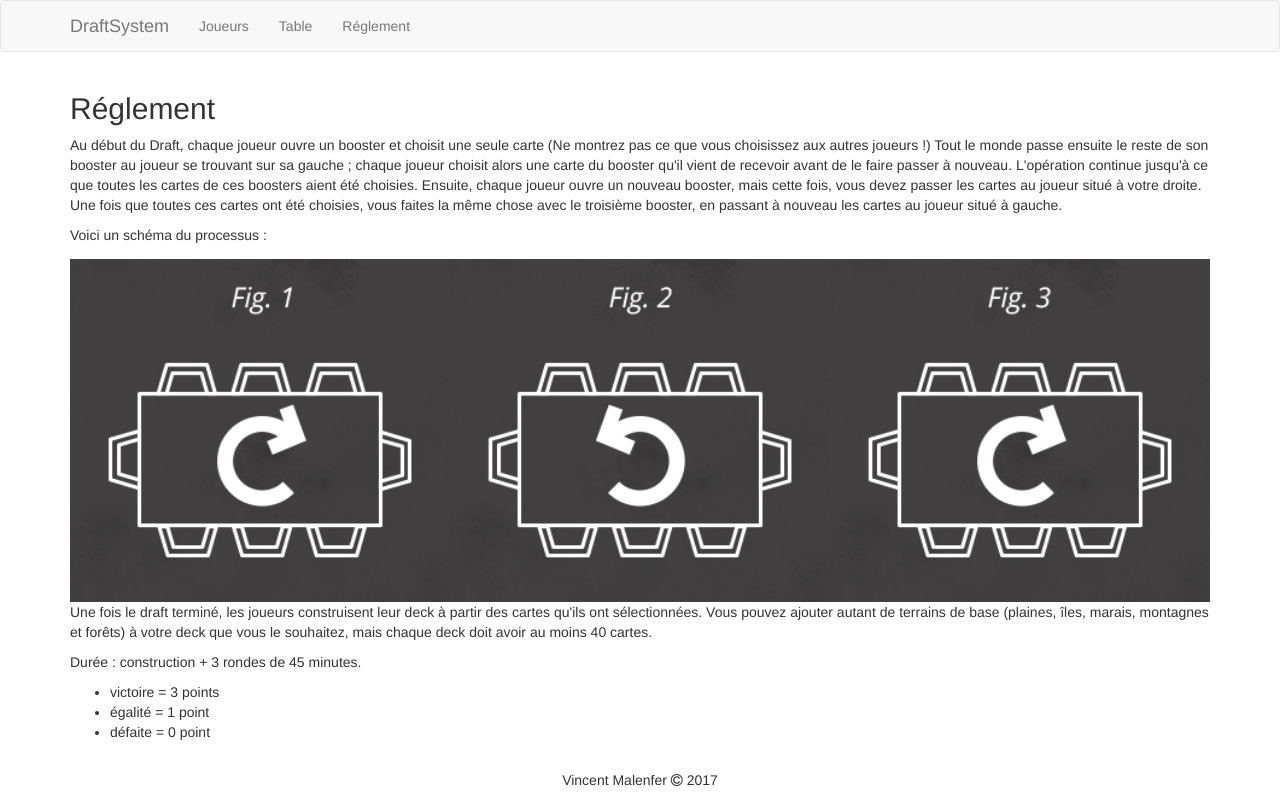
After one commit to VincentMalenfer/DraftSystem, a PHP site: page /reglement.php in a window 1280 px wide. The commit adds this page. Run offline with PHP 8.4, Linux system fonts and the light colour scheme.

Commit message:
Commit n°4
Ajout des images en assets et de la page réglement.

```diff
--- a/Model/Player.php
+++ b/Model/Player.php
@@ -153,7 +153,7 @@ class Player
 		if (empty($dci)) {
 			$msg = 'Le numéro DCI est obligatoire';
 			return false;
-		} elseif (strlen($dci) == 0) {
+		} elseif (strlen($dci) == 10) {
 			$msg = 'Le numéro DCI est composé de 10 chiffres';
 			return false;
 		}
--- a/View/index.php
+++ b/View/index.php
@@ -4,7 +4,7 @@ require 'layout/top.php';
 ?>
 
 <div class="image">
-  <img class="img-responsive" src="http://nerdreactor.com/wp-content/uploads/2016/09/Magic-The-Gathering-logo-800x279.png" alt="logo magic">
+  <img class="img-responsive" src="assets/img/logo.png" alt="logo magic">
 </div>
 
 <div class="boutons">
--- a/View/layout/bottom.php
+++ b/View/layout/bottom.php
@@ -3,5 +3,11 @@
 ?>
 
 		</div>
+		<footer>
+			<p>
+				Vincent Malenfer <i class="fa fa-copyright" aria-hidden="true"></i>
+ 2017
+			</p>
+		</footer>
 	</body>
 </html>
--- a/View/layout/top.php
+++ b/View/layout/top.php
@@ -7,6 +7,7 @@
 		<meta charset="utf-8">
 		<title>DraftSystem</title>
 		<link href="https://maxcdn.bootstrapcdn.com/bootstrap/3.3.7/css/bootstrap.min.css" rel="stylesheet" integrity="sha384-BVYiiSIFeK1dGmJRAkycuHAHRg32OmUcww7on3RYdg4Va+PmSTsz/K68vbdEjh4u" crossorigin="anonymous">
+		<link href="https://maxcdn.bootstrapcdn.com/font-awesome/4.7.0/css/font-awesome.min.css" rel="stylesheet" integrity="sha384-wvfXpqpZZVQGK6TAh5PVlGOfQNHSoD2xbE+QkPxCAFlNEevoEH3Sl0sibVcOQVnN" crossorigin="anonymous">
 		<link rel="stylesheet" href="assets/css/style.css">
 	</head>
 	<body>
@@ -18,7 +19,10 @@
 						<a href="player.php">Joueurs</a>
 					</li>
 					<li>
-						<a href="player.php">Joueurs</a>
+						<a href="table.php">Table</a>
+					</li>
+					<li>
+						<a href="reglement.php">Réglement</a>
 					</li>
 				</ul>
 			</div>
--- a/View/player.php
+++ b/View/player.php
@@ -27,7 +27,6 @@ require 'layout/top.php';
 
 <table class="table">
 	<tr>
-		<th>Id</th>
 		<th>Prénom</th>
 		<th>Nom</th>
 		<th>DCI</th>
@@ -36,7 +35,6 @@ require 'layout/top.php';
 		foreach ($players as $player) :
 	?>
 	<tr>
-		<td><?= $player->getId(); ?></td>
 		<td><?= $player->getPrenom(); ?></td>
 		<td><?= $player->getNom(); ?></td>
 		<td><?= $player->getDci(); ?></td>
--- a/assets/css/style.css
+++ b/assets/css/style.css
@@ -3,6 +3,16 @@
 .image {
   text-align: center;
   margin-top: 7em;
+}
+
+img {
+  margin: 0 auto;
+}
+
+.plan img {
+  display: inline-block;
+  padding: 0;
+  padding-top: 0.3em;
 }
 
 /*Les Boutons*/
@@ -19,3 +29,27 @@
 .boutons a {
   margin-top: 1em;
 }
+
+/*Le Footer*/
+
+html {
+  height: 100%;
+}
+
+body {
+  min-height: 100%;
+  margin: 0;
+  padding: 0;
+}
+
+footer {
+  position: absolute;
+  bottom: 0;
+  left: 0;
+  right: 0;
+  text-align: center;
+}
+
+* {
+  box-sizing: border-box;
+}
--- /dev/null
+++ b/reglement.php
@@ -0,0 +1,44 @@
+<?php
+// reglement.php
+require 'View/layout/top.php';
+?>
+<h2>Réglement</h2>
+
+<article>
+  <p>
+    Au début du Draft, chaque joueur ouvre un booster et choisit une seule carte (Ne montrez pas ce que vous choisissez aux autres joueurs !) Tout le monde passe ensuite le reste de son booster au joueur se trouvant sur sa gauche ; chaque joueur choisit alors une carte du booster qu'il vient de recevoir avant de le faire passer à nouveau. L'opération continue jusqu'à ce que toutes les cartes de ces boosters aient été choisies. Ensuite, chaque joueur ouvre un nouveau booster, mais cette fois, vous devez passer les cartes au joueur situé à votre droite. Une fois que toutes ces cartes ont été choisies, vous faites la même chose avec le troisième booster, en passant à nouveau les cartes au joueur situé à gauche.
+  </p>
+
+  <p>
+    Voici un schéma du processus :
+  </p>
+</article>
+
+<div class="plan">
+  <img class="img-responsive col-md-4" src="assets/img/plan1.jpg" alt="plan de table 1">
+  <img class="img-responsive col-md-4" src="assets/img/plan2.jpg" alt="plan de table 2">
+  <img class="img-responsive col-md-4" src="assets/img/plan3.jpg" alt="plan de table 3">
+</div>
+
+<br>
+
+<article>
+  <p>
+    Une fois le draft terminé, les joueurs construisent leur deck à partir des cartes qu'ils ont sélectionnées. Vous pouvez ajouter autant de terrains de base (plaines, îles, marais, montagnes et forêts) à votre deck que vous le souhaitez, mais chaque deck doit avoir au moins 40 cartes.
+  </p>
+
+  <p>
+    Durée : construction + 3 rondes de 45 minutes.
+  </p>
+
+  <ul>
+    <li>victoire = 3 points</li>
+    <li>égalité = 1 point</li>
+    <li>défaite = 0 point</li>
+  </ul>
+</article>
+
+
+<?php
+require 'View/layout/bottom.php';
+?>
```
Also changed, not shown: assets/img/logo.png (added), assets/img/plan1.jpg (added), assets/img/plan2.jpg (added), assets/img/plan3.jpg (added), assets/img/table.png (added).
